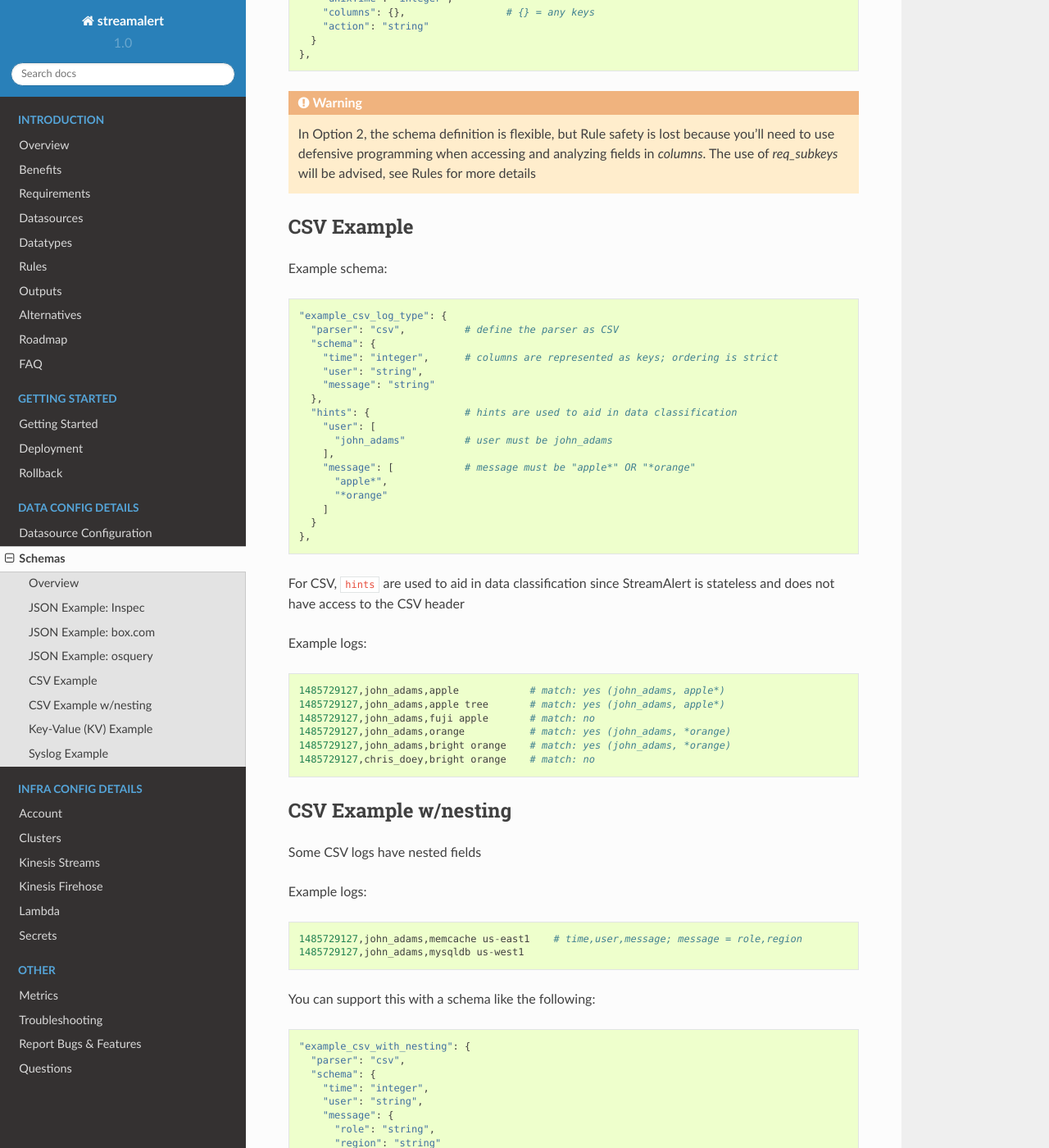
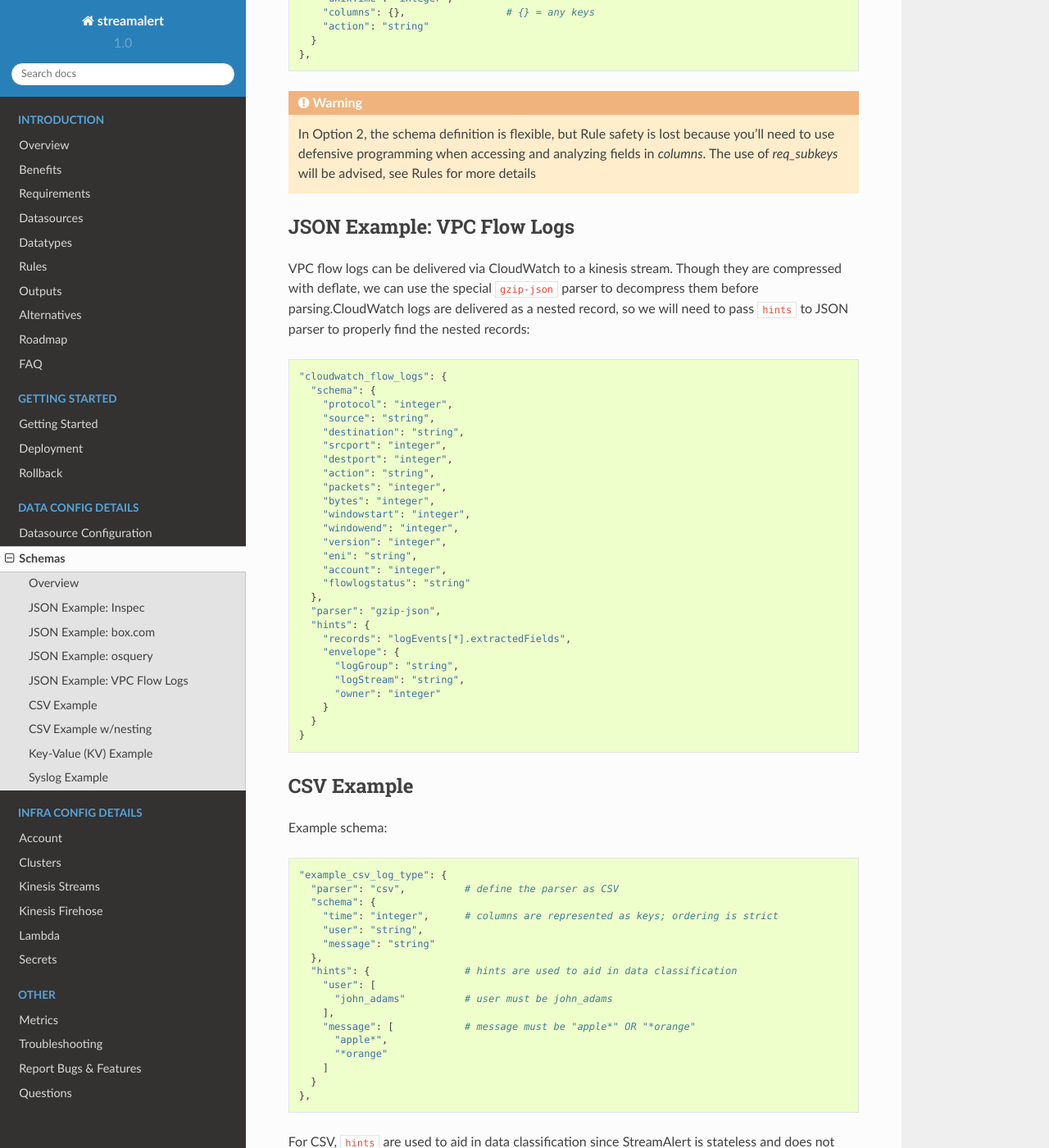
Before and after one commit to airbnb/streamalert, a Sphinx documentation site: the page built from docs/source/conf-schemas.rst, in a window 1280 px wide and 1400 px high, scrolled down 2797 px. Shown: the whole window at 82% size. Built offline with Sphinx 7.4.7 and the Read the Docs theme 2.0.0, drawn with Linux system fonts in a browser that asks for light colours.

Commit message:
[docs] document VPC flow log example

```diff
--- a/docs/source/conf-schemas.rst
+++ b/docs/source/conf-schemas.rst
@@ -146,6 +146,41 @@ This promotes Rule safety, but requires additional time to define the schemas
 
 .. warning:: In Option 2, the schema definition is flexible, but Rule safety is lost because you'll need to use defensive programming when accessing and analyzing fields in `columns`. The use of `req_subkeys` will be advised, see Rules for more details
 
+
+JSON Example: VPC Flow Logs
+---------------------------
+
+VPC flow logs can be delivered via CloudWatch to a kinesis stream. Though they are compressed with deflate, we can use the special ``gzip-json`` parser to decompress them before parsing.CloudWatch logs are delivered as a nested record, so we will need to pass ``hints`` to JSON parser to properly find the nested records::
+
+  "cloudwatch_flow_logs": {
+    "schema": {
+      "protocol": "integer",
+      "source": "string",
+      "destination": "string",
+      "srcport": "integer",
+      "destport": "integer",
+      "action": "string",
+      "packets": "integer",
+      "bytes": "integer",
+      "windowstart": "integer",
+      "windowend": "integer",
+      "version": "integer",
+      "eni": "string",
+      "account": "integer",
+      "flowlogstatus": "string"
+    },
+    "parser": "gzip-json",
+    "hints": {
+      "records": "logEvents[*].extractedFields",
+      "envelope": {
+        "logGroup": "string",
+        "logStream": "string",
+        "owner": "integer"
+      }
+    }
+  }
+
+
 CSV Example
 -----------
 
```
